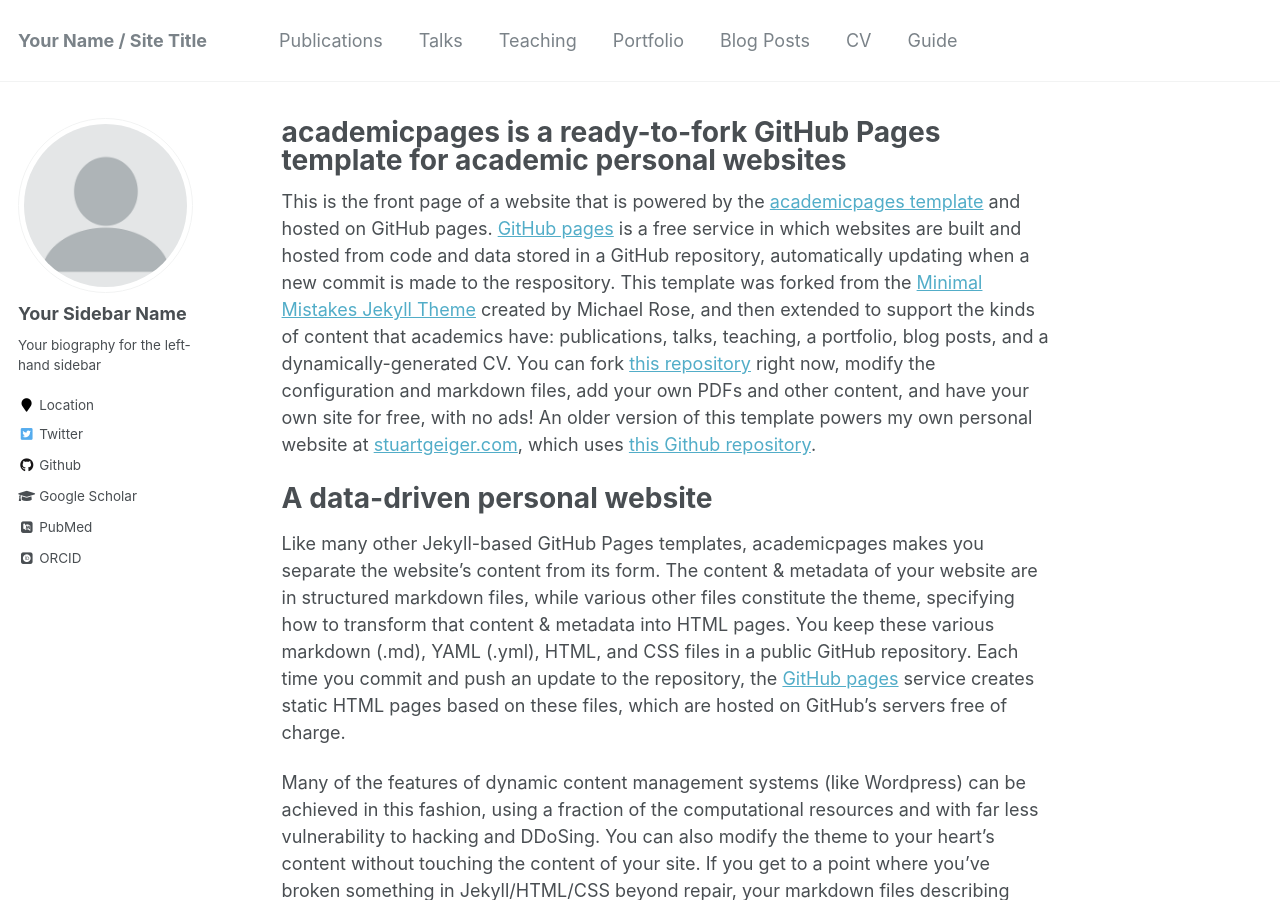
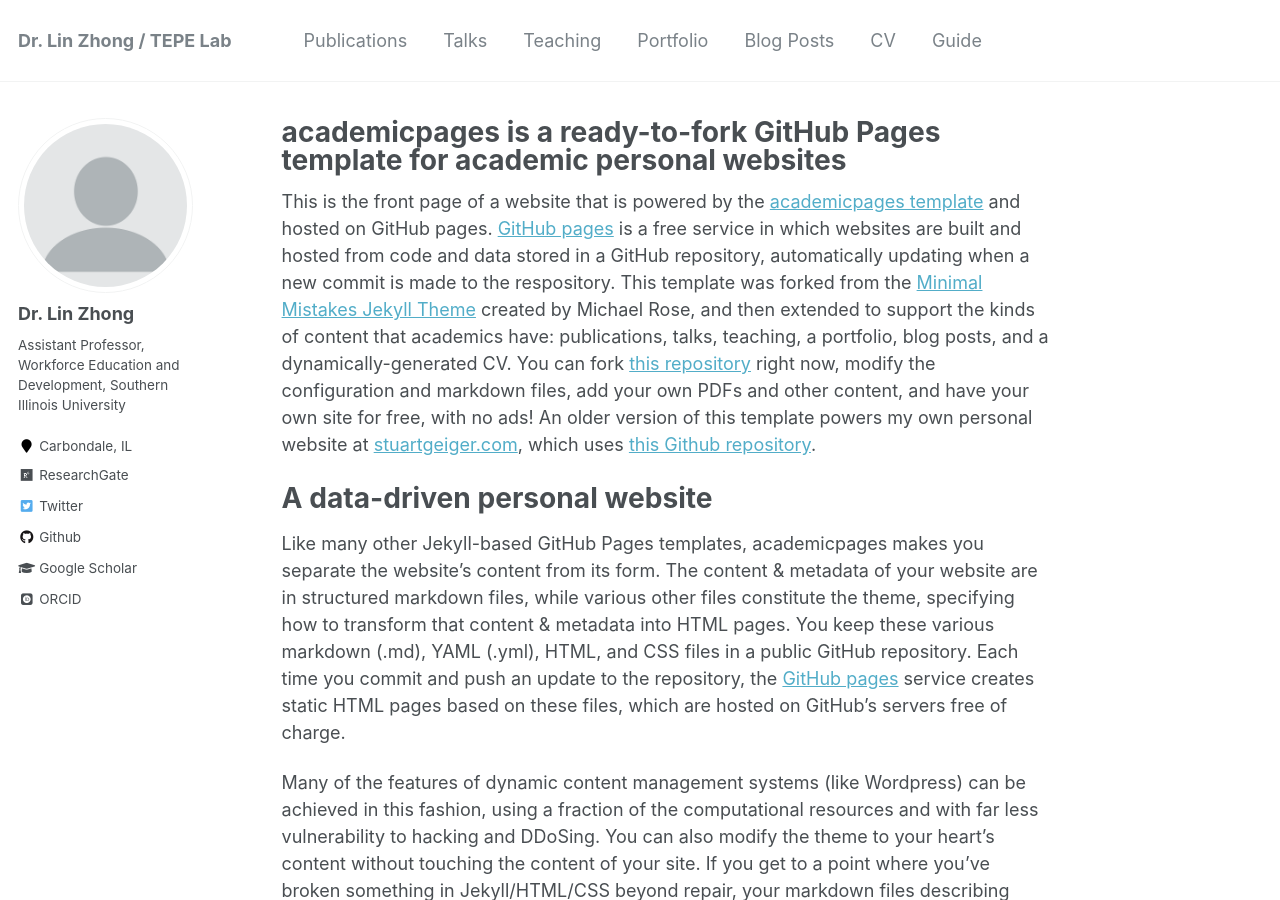
Before and after one commit to TEPELAB/tepe, a Jekyll site: the page built from _pages/about.md, in a window 1280 px wide and 900 px high. Built offline with Jekyll 4.4.1, drawn with Linux system fonts in a browser that asks for light colours; some web fonts are replaced.

Commit message:
Update _config.yml

```diff
--- a/_config.yml
+++ b/_config.yml
@@ -7,11 +7,11 @@
 
 # Site Settings
 locale                   : "en-US"
-title                    : "Your Name / Site Title"
+title                    : "Dr. Lin Zhong / TEPE Lab"
 title_separator          : "-"
 name                     : &name "Your Name"
 description              : &description "personal description"
-url                      : https://academicpages.github.io # the base hostname & protocol for your site e.g. "https://mmistakes.github.io"
+url                      : https://tepelab.github.io # the base hostname & protocol for your site e.g. "https://mmistakes.github.io"
 baseurl                  : "" # the subpath of your site, e.g. "/blog"
 repository               : "academicpages/academicpages.github.io"
 teaser                   :  # filename of teaser fallback teaser image placed in /images/, .e.g. "500x300.png"
@@ -80,15 +80,15 @@ analytics:
 
 # Site Author
 author:
-  name             : "Your Sidebar Name"
+  name             : "Dr. Lin Zhong"
   avatar           : "profile.png"
-  bio              : "Your biography for the left-hand sidebar"
-  location         : "Location"
+  bio              : "Assistant Professor, Workforce Education and Development, Southern Illinois University"
+  location         : "Carbondale, IL"
   employer         :
-  pubmed           : "https://www.ncbi.nlm.nih.gov/pubmed/?term=john+snow"
-  googlescholar    : "http://yourfullgooglescholarurl.com"
+  pubmed           :
+  googlescholar    : "https://scholar.google.com/citations?user=NMXyeZMAAAAJ&hl=en"
   email            :
-  researchgate     :  # example: "https://www.researchgate.net/profile/yourprofile"
+  researchgate     :  "https://www.researchgate.net/profile/Lin-Zhong-7"
   uri              :
   bitbucket        :
   codepen          :
@@ -96,20 +96,20 @@ author:
   flickr           :
   facebook         :
   foursquare       :
-  github           : "academicpages"
+  github           : "TEPELAB"
   google_plus      :
   keybase          :
   instagram        :
   impactstory      : #"https://profiles.impactstory.org/u/xxxx-xxxx-xxxx-xxxx"
   lastfm           :
   linkedin         :
-  orcid            : "http://orcid.org/yourorcidurl"
+  orcid            : "https://orcid.org/0000-0003-2875-3461"
   pinterest        :
   soundcloud       :
   stackoverflow    : # http://stackoverflow.com/users/123456/username
   steam            :
   tumblr           :
-  twitter          : "replacethistwitterhandle"
+  twitter          : "@Happy_LinZ"
   vine             :
   weibo            :
   xing             :
```
